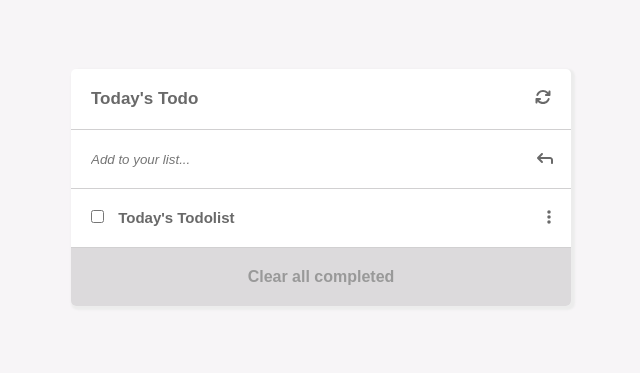
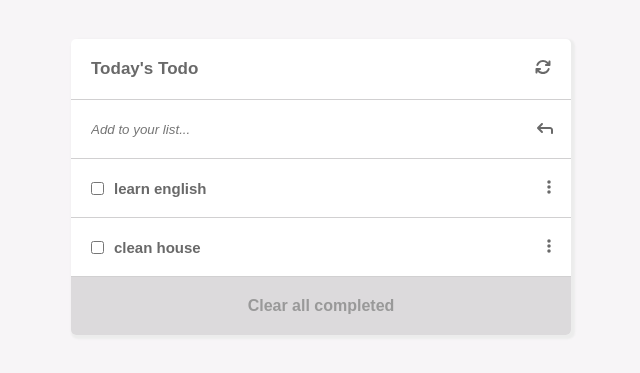
Before and after one commit to Htetaungkyaw71/Todolist, a website built with webpack: page src/index.html in a window 1280 px wide. Shown: the part 173-546 px from the top of the page, without its empty margins (319-959 px from the left). Built offline with nearby package versions, Linux system fonts and the light colour scheme.

Commit message:
Add script file and reder list data to index.html

```diff
--- a/src/index.html
+++ b/src/index.html
@@ -23,14 +23,14 @@
                 <i class="fa-solid fa-arrow-turn-up"></i>
             </div>
         </div>
-        <div class="list">
-            <h3>
+        <div class="list-item">
+            <!-- <h3>
                 <input type="checkbox">
                 Today's Todolist
             </h3>
             <div>
                 <i class="fa-solid fa-ellipsis-vertical"></i>
-            </div>
+            </div> -->
         </div>
         <div class="complete">
             <h4>
--- a/src/index.js
+++ b/src/index.js
@@ -5,12 +5,37 @@ import '@fortawesome/fontawesome-free/js/solid';
 import '@fortawesome/fontawesome-free/js/regular';
 import '@fortawesome/fontawesome-free/js/brands';
 
-// function component() {
-//     const element = document.querySelector('h1');
+const list = document.querySelector('.list-item');
 
-//     element.classList.add('hello');
+const tasks = [
+  {
+    description: 'clean house',
+    complete: false,
+    index: 6,
+  },
+  {
+    description: 'learn english',
+    complete: true,
+    index: 5,
+  },
+];
 
-//     return element;
-//   }
+const render = (task) => {
+  const div = document.createElement('div');
+  div.innerHTML = `
+    <h3>
+        <input type="checkbox">
+            ${task.description}
+    </h3>
+        <div>
+            <i class="fa-solid fa-ellipsis-vertical"></i>
+        </div>
+    `;
+  div.classList.add('list');
+  list.appendChild(div);
+};
 
-//   document.body.appendChild(component());
+document.addEventListener('DOMContentLoaded', () => {
+  tasks.sort((a, b) => a.index - b.index)
+    .map((item) => render(item));
+});
--- a/src/style.css
+++ b/src/style.css
@@ -2,7 +2,7 @@
   color: red;
 }
 
-*{
+* {
   box-sizing: border-box;
   margin: 0;
   padding: 0;
@@ -10,7 +10,7 @@
 }
 
 body {
-  background-color: #F7F5F7;
+  background-color: #f7f5f7;
   display: flex;
   justify-content: center;
   align-items: center;
@@ -18,61 +18,65 @@ body {
   color: #696969;
 }
 
-.main{
+.main {
   background-color: white;
   border-radius: 5px;
-    width:300px;
+  width: 300px;
   box-shadow: 2px 2px 2px 2px rgb(236, 236, 236);
 }
 
-.heading,.add,.list {
-    border-bottom: 1px solid #D1D0D1;
+.heading,
+.add,
+.list {
+  border-bottom: 1px solid #d1d0d1;
   padding: 20px;
   display: flex;
   justify-content: space-between;
 }
 
-.add form input{
+.list input {
+  margin-right: 10px;
+}
+
+.add form input {
   border: none;
   outline: none;
   font-style: italic;
 }
 
-.complete{
-    border-radius: 0px 0px 5px 5px;
+.complete {
+  border-radius: 0 0 5px 5px;
   padding: 20px;
   text-align: center;
-    background-color: #DCDADC;
+  background-color: #dcdadc;
   color: rgb(153, 153, 153);
   cursor: pointer;
 }
 
-.complete h4{
+.complete h4 {
   font-weight: 600;
 }
 
-.list input{
-    margin-right: 10px;
-}
-
-.list h3{
+.list h3 {
+  display: flex;
+  align-items: center;
   font-size: 15px;
 }
 
-.heading h3{
+.heading h3 {
   font-size: 17px;
 }
 
-.add svg{
+svg {
+  cursor: pointer;
+}
+
+.add svg {
   transform: rotate(270deg);
 }
 
-svg{
-    cursor: pointer;
-}
-
-@media screen and (min-width:768px) {
-    .main{
+@media screen and (min-width: 768px) {
+  .main {
     width: 500px;
   }
 }
```
Lines whose indentation alone changed are shown as unchanged.
